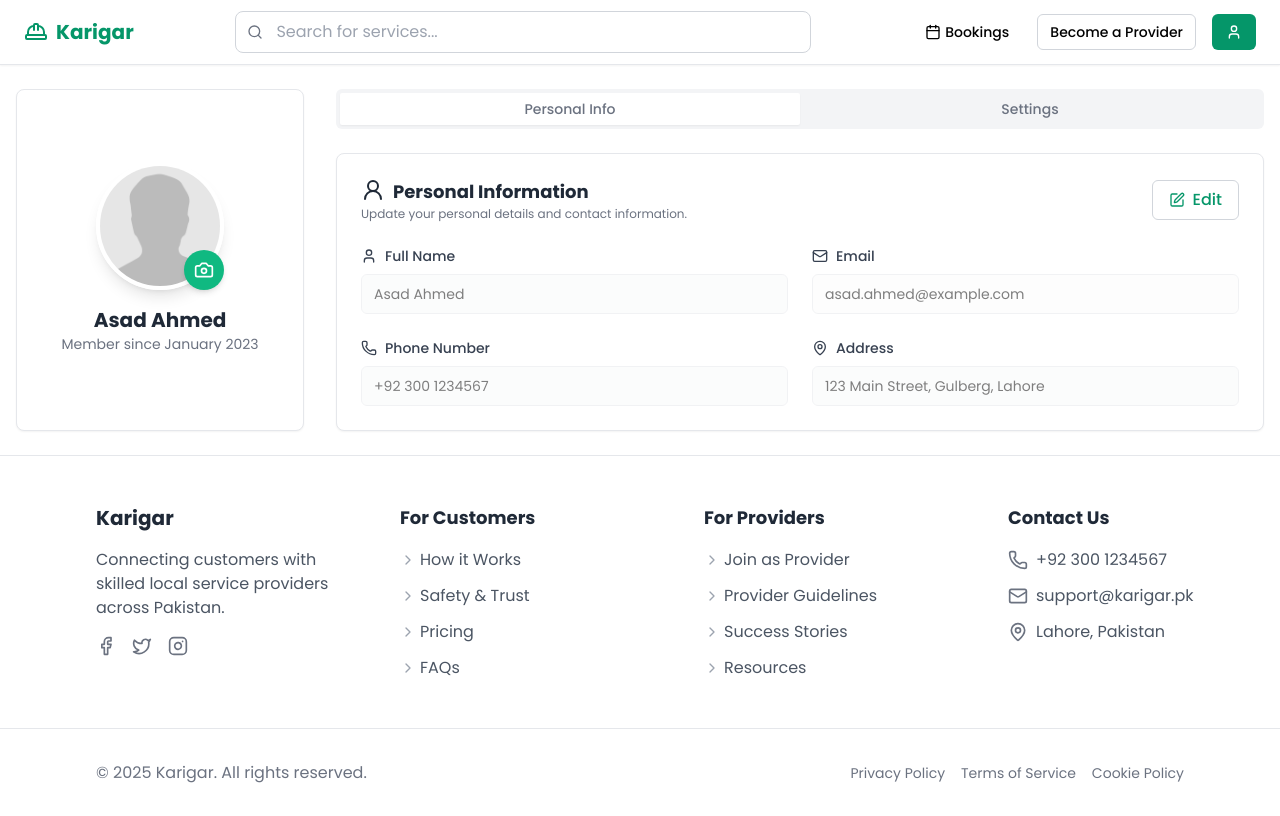
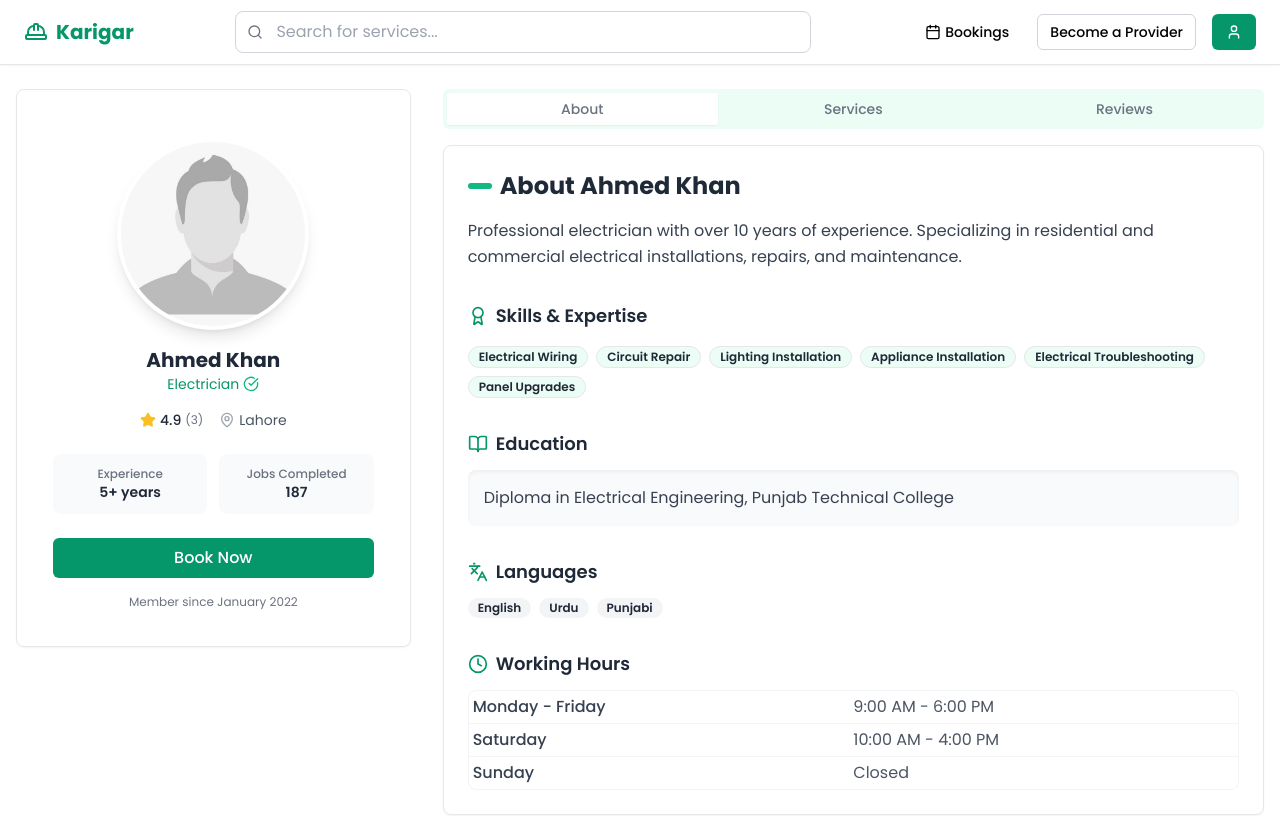
Before and after one commit to HamzaNaveed19/Karigar-Frontend, a React (Vite) app: page /profile in a window 1280 px wide. Shown: the top 816 px of the page. Built offline with nearby package versions, Linux system fonts and the light colour scheme.

Commit message:
Implement navigation to service provider profile

```diff
--- a/src/App.jsx
+++ b/src/App.jsx
@@ -37,7 +37,8 @@ const App = () => {
         <Route path="/" element={<HomePage></HomePage>}></Route>
         <Route path="services/:category?" element={<ServicesProviderPage />} />
         <Route path="bookings/" element={<BookingsPage />} />
-        <Route path="profile/" element={<UserProfilePage />} />
+        <Route path="user/" element={<UserProfilePage />} />
+        <Route path="profile/" element={<ProviderProfilePage />} />
       </Routes>
       <Footer></Footer>
     </>
--- a/src/Components/Header.jsx
+++ b/src/Components/Header.jsx
@@ -53,7 +53,7 @@ function Header() {
                 Become a Provider
               </Button>
 
-              <Link to={"profile/"}>
+              <Link to={"user/"}>
                 <Button size="sm" className="flex items-center">
                   <User className="h-4 w-5" />
                 </Button>
--- a/src/Components/Home/Categories.jsx
+++ b/src/Components/Home/Categories.jsx
@@ -3,23 +3,97 @@ import CategoryCard from "./CategoryCard";
 import axios from "axios";
 
 function Categories() {
-  const [categories, setCategories] = useState([]);
+  //const [categories, setCategories] = useState([]);
+  const categories = [
+    {
+      name: "All",
+      icon: "MoreHorizontal",
+      description: "All service categories",
+      color: "gray",
+    },
+    {
+      name: "Plumber",
+      icon: "Wrench",
+      description: "Pipe installations & repairs",
+      color: "blue",
+    },
+    {
+      name: "Electrician",
+      icon: "Zap",
+      description: "Wiring & electrical work",
+      color: "yellow",
+    },
+    {
+      name: "Painter",
+      icon: "Paintbrush",
+      description: "Interior & exterior painting",
+      color: "red",
+    },
+    {
+      name: "Carpenter",
+      icon: "Hammer",
+      description: "Furniture & woodwork",
+      color: "amber",
+    },
+    {
+      name: "Tailor",
+      icon: "Shirt",
+      description: "Clothing alterations",
+      color: "purple",
+    },
+    {
+      name: "Mechanic",
+      icon: "Car",
+      description: "Vehicle repairs",
+      color: "green",
+    },
+    {
+      name: "Cook",
+      icon: "Utensils",
+      description: "Catering & home chefs",
+      color: "orange",
+    },
+    {
+      name: "Technician",
+      icon: "Laptop",
+      description: "Computer & phone repair",
+      color: "sky",
+    },
+    {
+      name: "Salon",
+      icon: "Scissors",
+      description: "Haircuts & styling",
+      color: "pink",
+    },
+    {
+      name: "Cleaner",
+      icon: "Sparkles",
+      description: "Home & office cleaning",
+      color: "teal",
+    },
+    {
+      name: "Mover",
+      icon: "Truck",
+      description: "Relocation services",
+      color: "indigo",
+    },
+  ];
 
-  useEffect(() => {
-    axios
-      .get("http://localhost:5050/category")
-      .then((res) => {
-        console.log(res.data);
-        if (Array.isArray(res.data) && res.data.length > 0) {
-          setCategories(res.data[0].category);
-        } else {
-          setCategories([]);
-        }
-      })
-      .catch((err) => {
-        console.error("Axios Error:", err.message);
-      });
-  }, []);
+  // useEffect(() => {
+  //   axios
+  //     .get("http://localhost:5050/category")
+  //     .then((res) => {
+  //       console.log(res.data);
+  //       if (Array.isArray(res.data) && res.data.length > 0) {
+  //         setCategories(res.data[0].category);
+  //       } else {
+  //         setCategories([]);
+  //       }
+  //     })
+  //     .catch((err) => {
+  //       console.error("Axios Error:", err.message);
+  //     });
+  // }, []);
 
   return (
     <section className="py-8 md:py-12 bg-gradient-to-b from-gray-50 to-white">
--- a/src/Components/Provider/About.jsx
+++ b/src/Components/Provider/About.jsx
@@ -1,44 +1,92 @@
 import React from "react";
+import { BookOpen, Clock, Languages, Award } from "lucide-react";
 import Card from "../../UI/Card";
 import CardContent from "../../UI/CardContent";
 import Badge from "../../UI/Badge";
 
 function About({ provider }) {
   return (
-    <Card>
+    <Card className="shadow-sm">
       <CardContent className="p-6">
-        <h2 className="mb-4 text-xl font-bold">About {provider.name}</h2>
-        <p className="text-gray-700">{provider.about}</p>
+        <div className="mb-8">
+          <h2 className="mb-4 flex items-center text-2xl font-bold text-gray-800">
+            <span className="mr-2 h-1.5 w-6 rounded-full bg-emerald-500"></span>
+            About {provider.name}
+          </h2>
+          <p className="text-gray-700 leading-relaxed">{provider.about}</p>
+        </div>
 
-        <h3 className="mb-2 mt-6 text-lg font-semibold">Skills</h3>
-        <div className="mb-4 flex flex-wrap gap-2">
+        <div className="mb-8">
+          <div className="mb-4 flex items-center">
+            <Award className="mr-2 h-5 w-5 text-emerald-600" />
+            <h3 className="text-lg font-semibold text-gray-800">
+              Skills & Expertise
+            </h3>
+          </div>
+          <div className="flex flex-wrap gap-2">
             {provider.skills.map((skill, index) => (
-            <Badge key={index} variant="outline" className="bg-emerald-50">
+              <Badge
+                key={index}
+                variant="outline"
+                className="border-emerald-200 bg-emerald-50 text-emerald-700 hover:bg-emerald-100"
+              >
                 {skill}
               </Badge>
             ))}
           </div>
+        </div>
 
-        <h3 className="mb-2 mt-6 text-lg font-semibold">Education</h3>
-        <p className="mb-4 text-gray-700">{provider.education}</p>
+        <div className="mb-8">
+          <div className="mb-3 flex items-center">
+            <BookOpen className="mr-2 h-5 w-5 text-emerald-600" />
+            <h3 className="text-lg font-semibold text-gray-800">Education</h3>
+          </div>
+          <p className="rounded-lg bg-gray-50 p-4 text-gray-700 shadow-inner">
+            {provider.education}
+          </p>
+        </div>
 
-        <h3 className="mb-2 mt-6 text-lg font-semibold">Languages</h3>
+        <div className="mb-8">
+          <div className="mb-3 flex items-center">
+            <Languages className="mr-2 h-5 w-5 text-emerald-600" />
+            <h3 className="text-lg font-semibold text-gray-800">Languages</h3>
+          </div>
           <div className="flex flex-wrap gap-2">
             {provider.languages.map((language, index) => (
-            <Badge key={index} variant="secondary">
+              <Badge
+                key={index}
+                variant="secondary"
+                className="bg-gray-100 text-gray-800 hover:bg-gray-200"
+              >
                 {language}
               </Badge>
             ))}
           </div>
+        </div>
 
-        <h3 className="mb-2 mt-6 text-lg font-semibold">Working Hours</h3>
-        <div className="grid grid-cols-2 gap-2 text-gray-700">
-          <div>Monday - Friday</div>
-          <div>9:00 AM - 6:00 PM</div>
-          <div>Saturday</div>
-          <div>10:00 AM - 4:00 PM</div>
-          <div>Sunday</div>
-          <div>Closed</div>
+        <div>
+          <div className="mb-3 flex items-center">
+            <Clock className="mr-2 h-5 w-5 text-emerald-600" />
+            <h3 className="text-lg font-semibold text-gray-800">
+              Working Hours
+            </h3>
+          </div>
+          <div className="overflow-hidden rounded-lg border border-gray-100 shadow-xs">
+            <div className="grid grid-cols-1 divide-y divide-gray-100">
+              <div className="grid grid-cols-2 p-1">
+                <div className="font-medium text-gray-700">Monday - Friday</div>
+                <div className="text-gray-600">9:00 AM - 6:00 PM</div>
+              </div>
+              <div className="grid grid-cols-2 p-1">
+                <div className="font-medium text-gray-700">Saturday</div>
+                <div className="text-gray-600">10:00 AM - 4:00 PM</div>
+              </div>
+              <div className="grid grid-cols-2 p-1">
+                <div className="font-medium text-gray-700">Sunday</div>
+                <div className="text-gray-600">Closed</div>
+              </div>
+            </div>
+          </div>
         </div>
       </CardContent>
     </Card>
--- a/src/Components/Provider/Reviews.jsx
+++ b/src/Components/Provider/Reviews.jsx
@@ -1,120 +1,131 @@
 import React from "react";
-import { Star } from "lucide-react";
+import { Star, ChevronRight, MessageSquare, Calendar } from "lucide-react";
 import Card from "../../UI/Card";
 import CardContent from "../../UI/CardContent";
 import Button from "../../UI/Button";
 
 function Reviews({ provider }) {
+  const calculateRatingDistribution = () => {
+    const distribution = { 5: 0, 4: 0, 3: 0, 2: 0, 1: 0 };
+
+    provider.reviews_list.forEach((review) => {
+      distribution[review.rating]++;
+    });
+
+    return Object.entries(distribution)
+      .map(([rating, count]) => ({
+        rating: parseInt(rating),
+        count,
+        percentage: Math.round((count / provider.reviews_list.length) * 100),
+      }))
+      .reverse();
+  };
+
+  const ratingDistribution = calculateRatingDistribution();
+  const averageRating =
+    provider.reviews_list.reduce((sum, review) => sum + review.rating, 0) /
+    provider.reviews_list.length;
+
   return (
-    <Card>
+    <Card className="border-1 shadow-sm">
       <CardContent className="p-6">
-        <div className="mb-6 flex items-center justify-between">
-          <h2 className="text-xl font-bold">Customer Reviews</h2>
-          <div className="flex items-center">
-            <Star className="mr-1 h-5 w-5 fill-amber-400 text-amber-400" />
-            <span className="font-medium">{provider.rating}</span>
-            <span className="ml-1 text-sm text-gray-500">
-              ({provider.reviews} reviews)
+        <div className="mb-6 flex items-center justify-between pb-4">
+          <h2 className="text-xl font-bold text-gray-800">
+            <MessageSquare className="mr-2 inline h-5 w-5 text-emerald-600" />
+            Customer Reviews
+          </h2>
+          <div className="flex items-center rounded-full bg-emerald-50 px-3 py-1">
+            <Star className="mr-1 h-4 w-4 fill-amber-400 text-amber-400" />
+            <span className="font-medium text-emerald-700">
+              {averageRating.toFixed(1)}
+            </span>
+            <span className="ml-1 text-sm text-emerald-600">
+              ({provider.reviews_list.length} reviews)
             </span>
           </div>
         </div>
 
-        <div className="mb-6 grid gap-4 rounded-lg bg-gray-50 p-4 md:grid-cols-5">
+        {/* Rating Summary */}
+        <div className="mb-6 rounded-xl bg-gradient-to-r from-emerald-50 to-teal-50 p-6 shadow-inner">
+          <div className="grid gap-6 md:grid-cols-5">
             <div className="col-span-1 flex flex-col items-center justify-center">
-            <div className="text-4xl font-bold text-emerald-600">
-              {provider.rating}
+              <div className="text-5xl font-bold text-emerald-600">
+                {averageRating.toFixed(1)}
               </div>
-            <div className="flex">
+              <div className="my-2 flex">
                 {[...Array(5)].map((_, i) => (
                   <Star
                     key={i}
-                  className={`h-4 w-4 ${
-                    i < Math.floor(provider.rating)
+                    className={`h-5 w-5 ${
+                      i < Math.floor(averageRating)
                         ? "fill-amber-400 text-amber-400"
                         : "text-gray-300"
                     }`}
                   />
                 ))}
               </div>
-            <div className="mt-1 text-sm text-gray-500">
-              {provider.reviews} reviews
+              <div className="text-xs font-medium text-gray-600">
+                Based on {provider.reviews_list.length} reviews
               </div>
             </div>
-          <div className="col-span-4 space-y-2">
-            <div className="flex items-center gap-2">
-              <div className="text-sm">5</div>
-              <div className="h-2 flex-1 overflow-hidden rounded-full bg-gray-200">
-                <div className="h-full w-[70%] rounded-full bg-emerald-500"></div>
+
+            <div className="col-span-4 space-y-3">
+              {ratingDistribution.map(({ rating, count, percentage }) => (
+                <div key={rating} className="flex items-center">
+                  <div className="flex w-10 items-center">
+                    <span className="text-sm font-medium text-gray-700">
+                      {rating}
+                    </span>
+                    <Star className="ml-1 h-3 w-3 fill-amber-400 text-amber-400" />
                   </div>
-              <div className="text-sm">70%</div>
+                  <div className="mx-3 h-2 flex-1 overflow-hidden rounded-full bg-gray-200">
+                    <div
+                      className="h-full rounded-full bg-gradient-to-r from-emerald-400 to-teal-400"
+                      style={{ width: `${percentage}%` }}
+                    ></div>
                   </div>
-            <div className="flex items-center gap-2">
-              <div className="text-sm">4</div>
-              <div className="h-2 flex-1 overflow-hidden rounded-full bg-gray-200">
-                <div className="h-full w-[20%] rounded-full bg-emerald-500"></div>
+                  <div className="w-12 text-right text-sm font-medium text-gray-600">
+                    {percentage}%
                   </div>
-              <div className="text-sm">20%</div>
                 </div>
-            <div className="flex items-center gap-2">
-              <div className="text-sm">3</div>
-              <div className="h-2 flex-1 overflow-hidden rounded-full bg-gray-200">
-                <div className="h-full w-[7%] rounded-full bg-emerald-500"></div>
-              </div>
-              <div className="text-sm">7%</div>
-            </div>
-            <div className="flex items-center gap-2">
-              <div className="text-sm">2</div>
-              <div className="h-2 flex-1 overflow-hidden rounded-full bg-gray-200">
-                <div className="h-full w-[2%] rounded-full bg-emerald-500"></div>
-              </div>
-              <div className="text-sm">2%</div>
-            </div>
-            <div className="flex items-center gap-2">
-              <div className="text-sm">1</div>
-              <div className="h-2 flex-1 overflow-hidden rounded-full bg-gray-200">
-                <div className="h-full w-[1%] rounded-full bg-emerald-500"></div>
-              </div>
-              <div className="text-sm">1%</div>
+              ))}
             </div>
           </div>
         </div>
 
-        <div className="space-y-6">
+        {/* Reviews List */}
+
         {provider.reviews_list.map((review) => (
-            <div key={review.id} className="border-b pb-4 last:border-0">
-              <div className="mb-2 flex items-center gap-3">
+          <div
+            key={review.id}
+            className="rounded-lg border border-gray-100 p-5 shadow-xs hover:shadow-sm transition-shadow"
+          >
+            <div className="mb-4 flex items-start justify-between">
+              <div className="flex items-center gap-3">
                 <img
                   src={review.userImage || "/placeholder.svg"}
                   alt={review.user}
-                  className="h-10 w-10 rounded-full object-cover"
-                  width={40}
-                  height={40}
+                  className="h-12 w-12 rounded-full object-cover border-2 border-white shadow-xs"
                 />
                 <div>
-                  <h3 className="font-medium">{review.user}</h3>
-                  <span className="text-sm text-gray-500">{review.date}</span>
+                  <h3 className="font-medium text-gray-800">{review.user}</h3>
+                  <div className="flex items-center gap-2 text-sm text-gray-500">
+                    <Calendar className="h-3 w-3" />
+                    <span>{review.date}</span>
                   </div>
                 </div>
-              <div className="mb-2 flex">
-                {[...Array(5)].map((_, i) => (
-                  <Star
-                    key={i}
-                    className={`h-4 w-4 ${
-                      i < review.rating
-                        ? "fill-amber-400 text-amber-400"
-                        : "text-gray-300"
-                    }`}
-                  />
-                ))}
               </div>
-              <p className="text-gray-700">{review.comment}</p>
+              <div className="flex items-center rounded-full bg-amber-50 px-2 py-1">
+                <span className="mr-1 text-sm font-medium text-amber-700">
+                  {review.rating}.0
+                </span>
+                <Star className="h-3 w-3 fill-amber-400 text-amber-400" />
+              </div>
+            </div>
+
+            <p className="text-gray-700 text-sm">{review.comment}</p>
           </div>
         ))}
-        </div>
-
-        <Button variant="outline" className="mt-4 w-full">
-          View All Reviews
-        </Button>
       </CardContent>
     </Card>
   );
--- a/src/Pages/ProviderProfilePage.jsx
+++ b/src/Pages/ProviderProfilePage.jsx
@@ -13,11 +13,11 @@ export default function ProviderProfile({ params }) {
     name: "Ahmed Khan",
     profession: "Electrician",
     rating: 4.9,
-    reviews: 124,
-    personalImage: "/placeholder.png?height=300&width=300",
+    personalImage: "/placeholder2.png?height=300&width=300",
     location: "Lahore",
     verified: true,
     completedJobs: 187,
+    totalReviews: 3,
     memberSince: "January 2022",
     about:
       "Professional electrician with over 10 years of experience. Specializing in residential and commercial electrical installations, repairs, and maintenance.",
@@ -29,6 +29,7 @@ export default function ProviderProfile({ params }) {
       "Electrical Troubleshooting",
       "Panel Upgrades",
     ],
+    experience: 5,
     education: "Diploma in Electrical Engineering, Punjab Technical College",
     languages: ["English", "Urdu", "Punjabi"],
     services: [
@@ -83,7 +84,7 @@ export default function ProviderProfile({ params }) {
   };
 
   return (
-    <div className=" mx-auto px-4 py-8 md:py-12">
+    <div className=" mx-auto px-4 py-6">
       {/* Provider Header - Mobile View */}
       <div className="mb-6 block md:hidden">
         <div className="flex items-center gap-4">
@@ -118,60 +119,82 @@ export default function ProviderProfile({ params }) {
       <div className="grid gap-8 md:grid-cols-3">
         {/* Provider Info */}
         <div className="md:col-span-1">
-          <Card className="sticky top-20">
+          <Card className="sticky top-20 overflow-hidden border border-gray-100 shadow-sm">
             <CardContent className="p-0">
-              {/* Desktop Profile Image */}
-              <div className="relative hidden md:block">
-                <img
-                  src={provider.personalImage || "/placeholder.svg"}
-                  alt={provider.name}
-                  className="h-64 w-full object-cover"
-                />
-                {provider.verified && (
-                  <div className="absolute right-2 top-2 rounded-full bg-white p-1 shadow-md">
-                    <CheckCircle className="h-5 w-5 text-emerald-600" />
+              <div className="relative h-20 w-full md:h-20"></div>
+
+              <div className="px-5 pb-5">
+                <div className="relative -mt-12 mb-4 flex justify-center">
+                  <div className="h-48 w-48 rounded-full border-4 border-white bg-white shadow-lg">
+                    <img
+                      src={provider.personalImage}
+                      alt={provider.name}
+                      className="h-full w-full rounded-full object-cover"
+                    />
                   </div>
-                )}
-              </div>
+                </div>
 
-              {/* Desktop Profile Info */}
-              <div className="hidden p-4 md:block">
-                <h1 className="text-2xl font-bold">{provider.name}</h1>
-                <p className="mb-2 text-gray-500">{provider.profession}</p>
-                <div className="mb-4 flex items-center">
-                  <Star className="mr-1 h-5 w-5 fill-amber-400 text-amber-400" />
-                  <span className="font-medium">{provider.rating}</span>
-                  <span className="ml-1 text-sm text-gray-500">
-                    ({provider.reviews} reviews)
-                  </span>
+                {/* Profile Info */}
+                <div className="text-center">
+                  <h1 className="text-xl font-bold text-gray-800">
+                    {provider.name}
+                  </h1>
+                  <div className="flex items-center justify-center gap-1">
+                    <p className="text-sm text-emerald-600">
+                      {provider.profession}
+                    </p>
+                    {provider.verified && (
+                      <CheckCircle className="h-4 w-4 text-emerald-500" />
+                    )}
+                  </div>
                 </div>
-              </div>
 
-              {/* Stats - Both Mobile & Desktop */}
-              <div className="border-b border-t p-4">
-                <div className="grid grid-cols-2 gap-4">
-                  <div className="flex flex-col">
-                    <span className="text-sm text-gray-500">
-                      Completed Jobs
+                {/* Rating and Location */}
+                <div className="mt-4 flex items-center justify-center gap-4">
+                  <div className="flex items-center">
+                    <Star className="h-4 w-4 fill-amber-400 text-amber-400" />
+                    <span className="ml-1 text-sm font-medium text-gray-800">
+                      {provider.rating}
                     </span>
-                    <span className="font-medium">
-                      {provider.completedJobs}
+                    <span className="ml-1 text-xs text-gray-500">
+                      ({provider.totalReviews})
                     </span>
                   </div>
-                  <div className="flex flex-col">
-                    <span className="text-sm text-gray-500">Member Since</span>
-                    <span className="font-medium">{provider.memberSince}</span>
+                  <div className="flex items-center text-sm text-gray-600">
+                    <MapPin className="h-4 w-4 text-gray-400" />
+                    <span className="ml-1">{provider.location}</span>
                   </div>
                 </div>
-              </div>
 
-              <div className="p-4">
-                <div className="mb-4 flex items-center text-gray-700">
-                  <MapPin className="mr-2 h-4 w-4" />
-                  {provider.location}
+                <div className="mt-6 grid grid-cols-2 gap-3">
+                  <div className="rounded-lg bg-gray-50 p-3 text-center">
+                    <p className="text-xs font-medium text-gray-500">
+                      Experience
+                    </p>
+                    <p className="text-sm font-semibold text-gray-800">
+                      {provider.experience}+ years
+                    </p>
+                  </div>
+                  <div className="rounded-lg bg-gray-50 p-3 text-center">
+                    <p className="text-xs font-medium text-gray-500">
+                      Jobs Completed
+                    </p>
+                    <p className="text-sm font-semibold text-gray-800">
+                      {provider.completedJobs}
+                    </p>
+                  </div>
                 </div>
-                <div className="space-y-2">
-                  <Button className="w-full">Book Now</Button>
+
+                <div className="mt-6">
+                  <Button className="w-full bg-emerald-600 hover:bg-emerald-700">
+                    Book Now
+                  </Button>
+                </div>
+
+                <div className="mt-4 text-center">
+                  <p className="text-xs text-gray-500">
+                    Member since {provider.memberSince}
+                  </p>
                 </div>
               </div>
             </CardContent>
--- a/src/Pages/UserProfilePage.jsx
+++ b/src/Pages/UserProfilePage.jsx
@@ -21,18 +21,7 @@ export default function ProfilePage() {
   };
 
   return (
-    <div className="container mx-auto px-4 py-6">
-      {/* <div className="mb-8 flex flex-col md:flex-row md:items-center md:justify-between">
-        <div>
-          <h1 className="text-xl font-semibold text-gray-500">
-            Personal Profile
-          </h1>
-          <p className="text-sm text-gray-500">
-            Manage your personal information and settings
-          </p>
-        </div>
-      </div> */}
-
+    <div className="mx-auto px-4 py-6">
       <div className="grid gap-8 md:grid-cols-4">
         {/* Profile Sidebar */}
         <Card className="md:col-span-1 border border-gray-200 shadow-sm pt-12">
--- a/src/UI/Tabs.jsx
+++ b/src/UI/Tabs.jsx
@@ -8,7 +8,7 @@ const TabsList = React.forwardRef(({ className, ...props }, ref) => (
   <TabsPrimitive.List
     ref={ref}
     className={cn(
-      "inline-flex h-10 items-center justify-center rounded-md bg-gray-100 p-1 text-gray-500",
+      "inline-flex h-10 items-center justify-center rounded-md bg-emerald-50 p-1 text-gray-500",
       className
     )}
     {...props}
```
Also changed, not shown: src/Components/Provider/ServiceProviderCard.jsx (+6 -1 lines), src/Components/Provider/Services.jsx (+6 -2 lines). Lines whose indentation alone changed are shown as unchanged.
